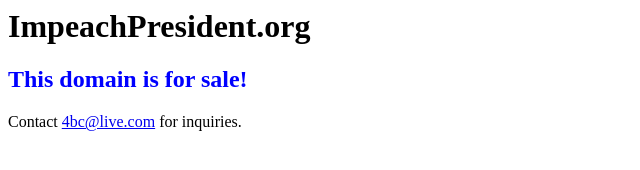
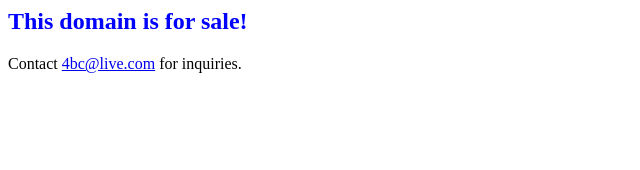
Before and after one commit to benchronister/benchronister.github.io, a plain HTML site: page index.html in a window 1280 px wide. Shown: the whole page, without its empty margins (0-640 px from the left). Drawn offline with Linux system fonts and the light colour scheme.

Commit message:
Update index.html

```diff
--- a/index.html
+++ b/index.html
@@ -1,3 +1,2 @@
-<h1 style="color: #2e6c80;"><span style="color: #000000;">ImpeachPresident.org</span></h1>
 <h2 style="color: #5e9ca0;"><span style="color: #0000ff;">This domain is for sale!</span></h2>
 <p>Contact <a href="mailto:4bc@live.com">4bc@live.com</a> for inquiries.</p>
```
